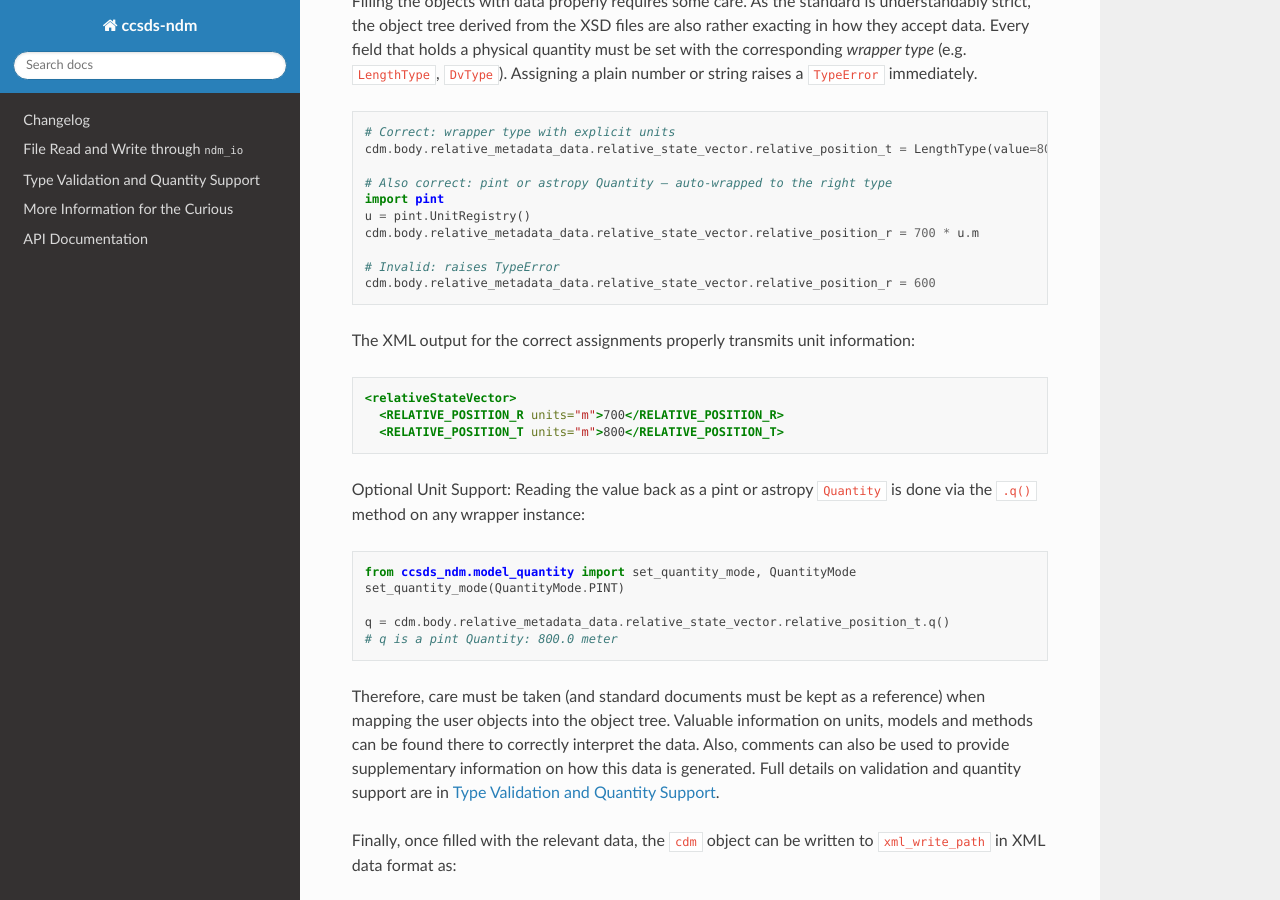
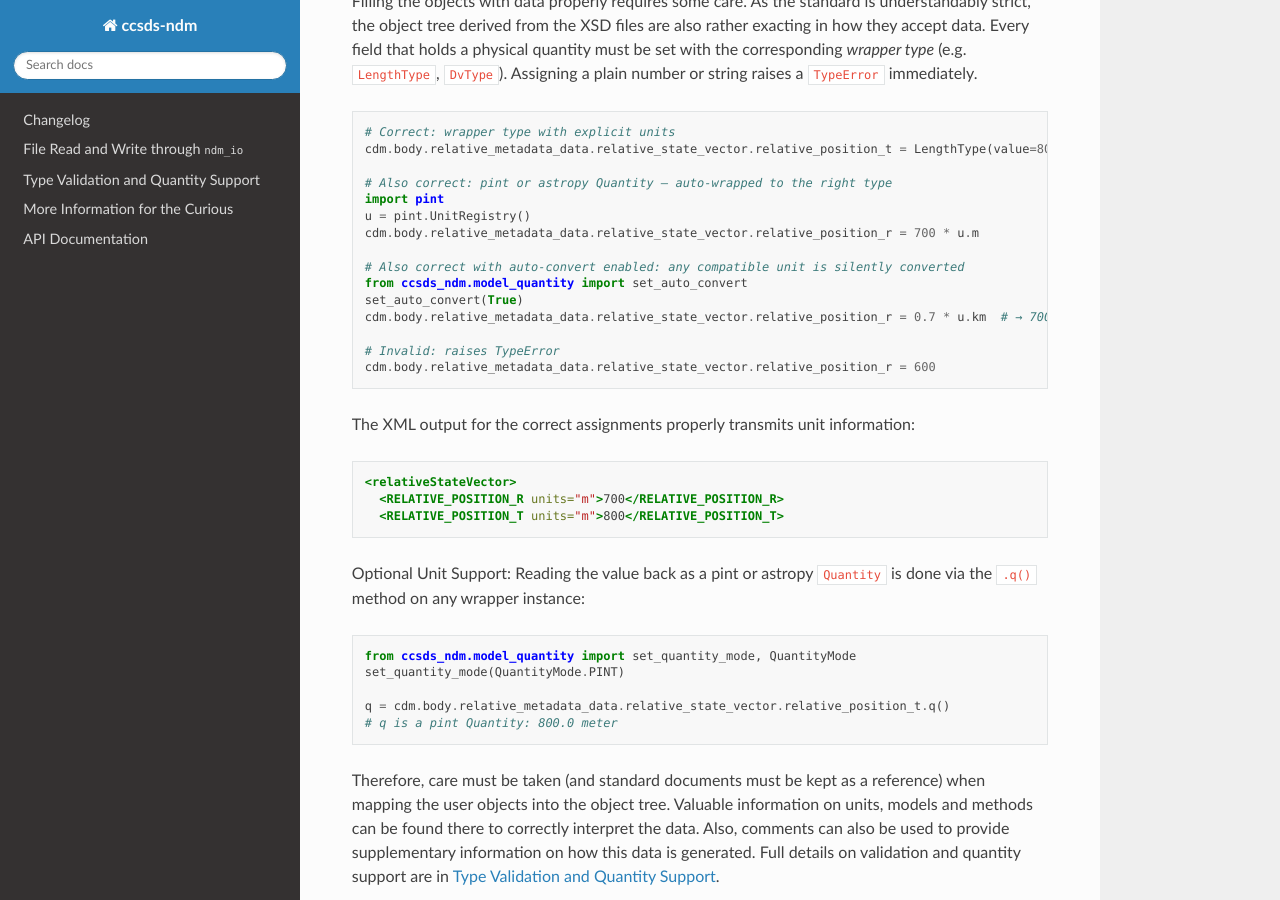
Before and after one commit to egemenimre/ccsds-ndm, a Sphinx documentation site: the page built from docs/index.md, in a window 1280 px wide and 900 px high, scrolled down 1643 px. Built offline with Sphinx 7.4.7 and the Read the Docs theme 3.1.0, drawn with Linux system fonts in a browser that asks for light colours.

Commit message:
added the default unit conversion flag

```diff
--- a/docs/index.md
+++ b/docs/index.md
@@ -53,6 +53,11 @@ cdm.body.relative_metadata_data.relative_state_vector.relative_position_t = Leng
 import pint
 u = pint.UnitRegistry()
 cdm.body.relative_metadata_data.relative_state_vector.relative_position_r = 700 * u.m
+
+# Also correct with auto-convert enabled: any compatible unit is silently converted
+from ccsds_ndm.model_quantity import set_auto_convert
+set_auto_convert(True)
+cdm.body.relative_metadata_data.relative_state_vector.relative_position_r = 0.7 * u.km  # → 700.0 m
 
 # Invalid: raises TypeError
 cdm.body.relative_metadata_data.relative_state_vector.relative_position_r = 600
```
